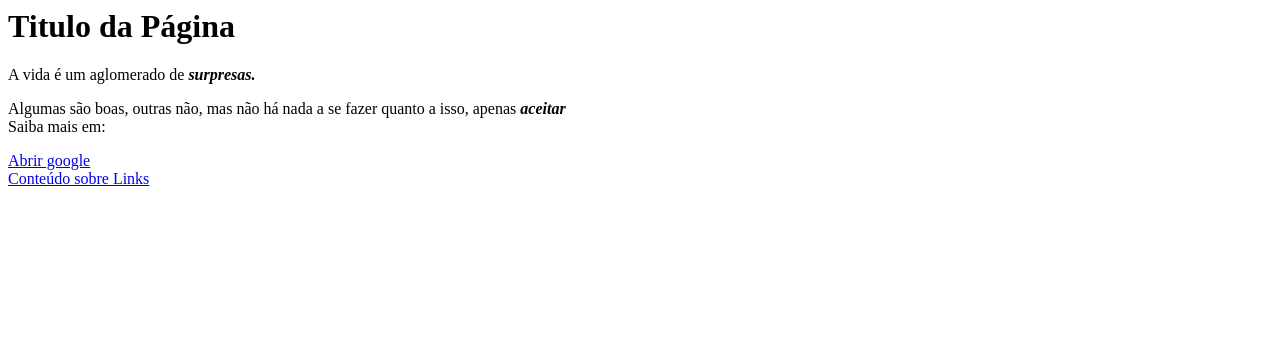
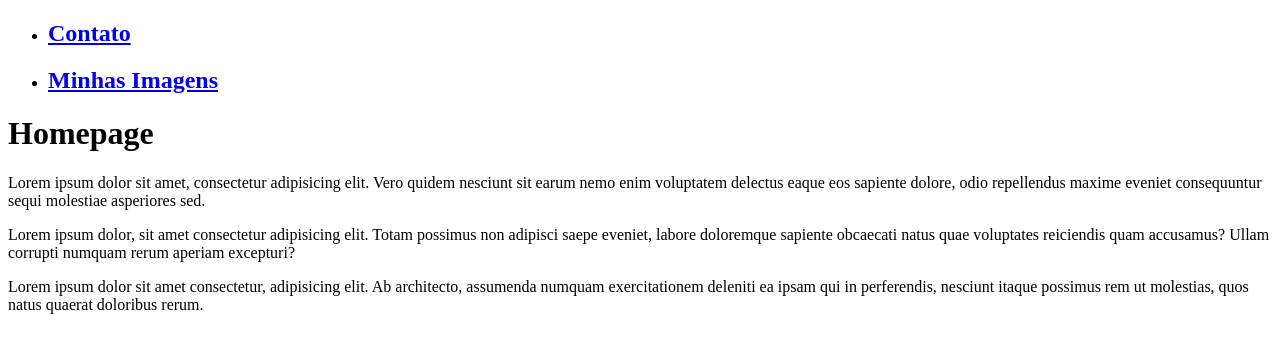
Before and after one commit to Argeu42/HTML, a plain HTML site: page index.html in a window 1280 px wide. Drawn offline with Linux system fonts and the light colour scheme.

Commit message:
Changing pages
Learning how to create and browse through different pages in HTML.

```diff
--- a/index.html
+++ b/index.html
@@ -1,19 +1,36 @@
-<h1>
+<!DOCTYPE html>
+<html lang="en">
+<head>
+    <meta charset="UTF-8">
+    <meta http-equiv="X-UA-Compatible" content="IE=edge">
+    <meta name="viewport" content="width=device-width, initial-scale=1.0">
+    <title>Homepage</title>
+</head>
+<body>
 
-    Titulo da Página
 
-</h1>
+<nav>
+
+    <ul>
+        <li>
+            <a href="contact.html"><h2>Contato</h2></a>
+        </li>
+        <li>
+            <a href="files/images.html"><h2>Minhas Imagens</h2></a>
+        </li>
+    </ul>
+
+</nav>
+
+<h1>Homepage</h1>
+
+<p> Lorem ipsum dolor sit amet, consectetur adipisicing elit. Vero quidem nesciunt sit earum nemo enim voluptatem delectus eaque eos sapiente dolore, odio repellendus maxime eveniet consequuntur sequi molestiae asperiores sed.</p>
+
+<p>Lorem ipsum dolor, sit amet consectetur adipisicing elit. Totam possimus non adipisci saepe eveniet, labore doloremque sapiente obcaecati natus quae voluptates reiciendis quam accusamus? Ullam corrupti numquam rerum aperiam excepturi?</p>
 
 <p>
-    A vida é um aglomerado de <strong> <em> surpresas. </em>  </strong>
+    Lorem ipsum dolor sit amet consectetur, adipisicing elit. Ab architecto, assumenda numquam exercitationem deleniti ea ipsam qui in perferendis, nesciunt itaque possimus rem ut molestias, quos natus quaerat doloribus rerum.
 </p>
 
-<p>
-    Algumas são boas, outras não, mas não há nada a
-    se fazer quanto a isso, apenas <em> <strong> aceitar </strong> </em>
-
-    <br> Saiba mais em:
-</p>
-
-<a href="https:://google.com">Abrir google</a> <br>
-<a href="links.html">Conteúdo sobre Links</a>
+</body>
+</html>
```
Also changed, not shown: contact.html (added, +39 -0 lines), images.html (added, +28 -0 lines).
